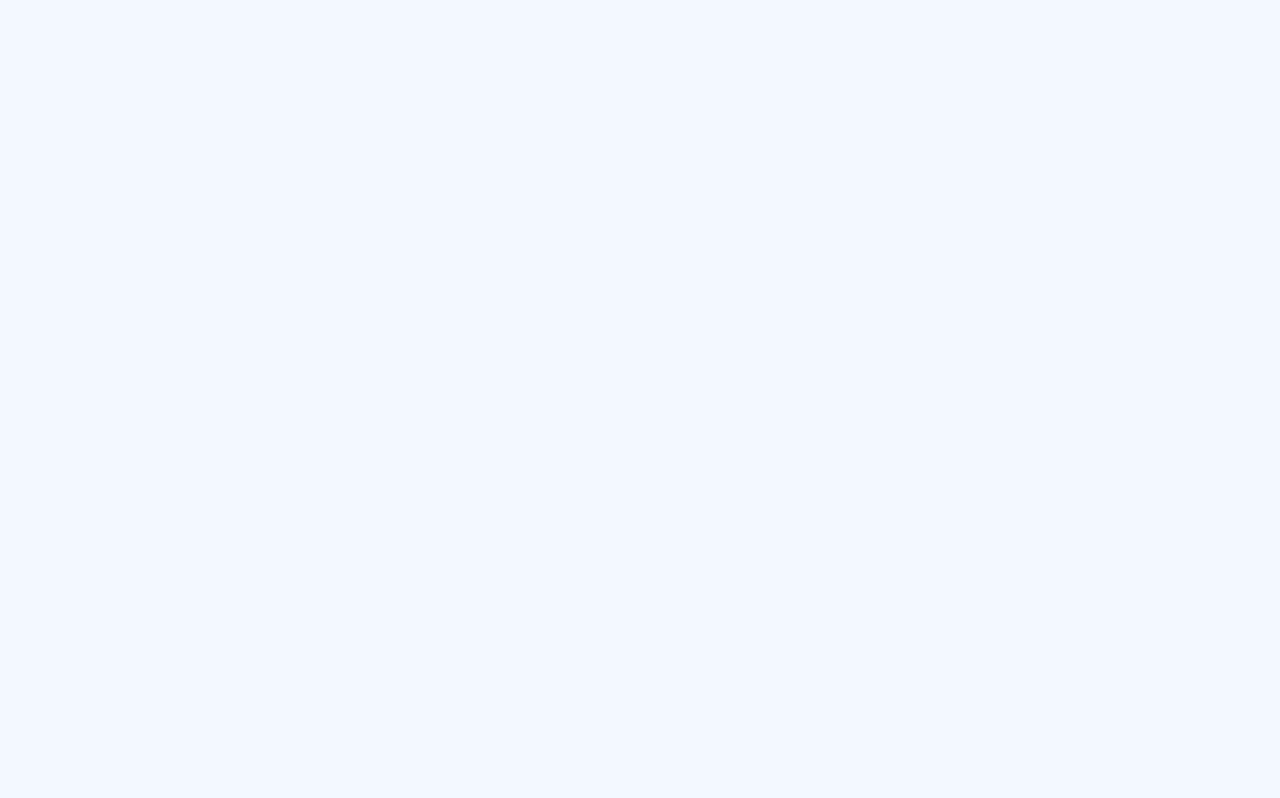
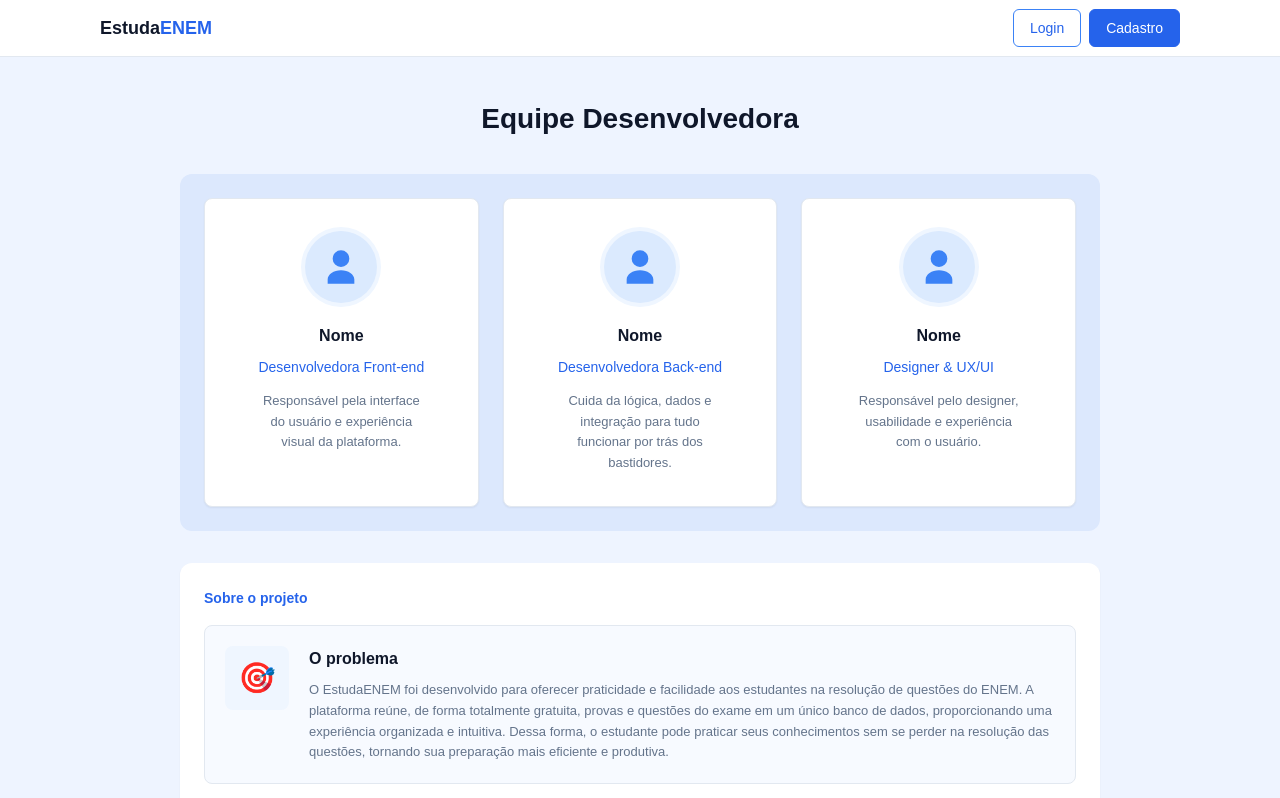
Before and after one commit to livialop/EstudaENEM, a React (Vite) app in the folder frontend/estuda-enem-app/: page /equipe in a window 1280 px wide. Before the commit this address had no page. Shown: the top 798 px of the page. Built offline with nearby package versions, Linux system fonts and the light colour scheme.

Commit message:
página sobre nós

```diff
--- a/frontend/estuda-enem-app/src/App.jsx
+++ b/frontend/estuda-enem-app/src/App.jsx
@@ -5,6 +5,7 @@ import Register from "./pages/Register";
 import Login from "./pages/Login";
 import Perfil from "./pages/Perfil";
 import Simulado from "./pages/Simulado";
+import Equipe from "./pages/Equipe";
 import AreaInicial from "./pages/AreaInicial";
 import { AuthProvider } from "./pages/areausuario/AuthContext";
 import ProtectedRoute from "./pages/areausuario/ProtectedRoute";
@@ -19,7 +20,7 @@ function App() {
           <Route path="/login" element={<Login />} />
           <Route path="/register" element={<Register />} />
           <Route path="/cadastro" element={<Register />} />
-          <Route path="/sobre" element={<Homepage />} />
+          <Route path="/equipe" element={<Equipe />} />
 
           {/* Protected routes grouped under ProtectedRoute */}
           <Route element={<ProtectedRoute />}>
--- /dev/null
+++ b/frontend/estuda-enem-app/src/pages/Equipe.jsx
@@ -0,0 +1,25 @@
+import React from "react";
+import "../styles/Equipe.css";
+
+import EquipeNavbar from "./equipe/EquipeNavbar";
+import EquipeHero from "./equipe/EquipeHero";
+import EquipeIntegrantes from "./equipe/EquipeIntegrantes";
+import SobreProjeto from "./equipe/SobreProjeto";
+
+export default function Equipe() {
+  return (
+    <>
+      <EquipeNavbar />
+
+      <div className="equipe-layout">
+        <main className="equipe-content">
+          <EquipeHero />
+
+          <EquipeIntegrantes />
+
+          <SobreProjeto />
+        </main>
+      </div>
+    </>
+  );
+}
--- /dev/null
+++ b/frontend/estuda-enem-app/src/pages/equipe/EquipeHero.jsx
@@ -0,0 +1,9 @@
+import React from "react";
+
+export default function EquipeHero({ titulo = "Equipe Desenvolvedora" }) {
+  return (
+    <section className="equipe-hero">
+      <h1 className="equipe-hero-titulo">{titulo}</h1>
+    </section>
+  );
+}
--- /dev/null
+++ b/frontend/estuda-enem-app/src/pages/equipe/EquipeIntegrantes.jsx
@@ -0,0 +1,38 @@
+import React from "react";
+import IntegranteCard from "./IntegranteCard";
+
+const INTEGRANTES = [
+  {
+    id: 1,
+    nome: "Nome",
+    funcao: "Desenvolvedora Front-end",
+    descricao: "Responsável pela interface do usuário e experiência visual da plataforma.",
+    foto: "",
+  },
+  {
+    id: 2,
+    nome: "Nome",
+    funcao: "Desenvolvedora Back-end",
+    descricao: "Cuida da lógica, dados e integração para tudo funcionar por trás dos bastidores.",
+    foto: "",
+  },
+  {
+    id: 3,
+    nome: "Nome",
+    funcao: "Designer & UX/UI",
+    descricao: "Responsável pelo designer, usabilidade e experiência com o usuário.",
+    foto: "",
+  },
+];
+
+export default function EquipeIntegrantes({ integrantes = INTEGRANTES }) {
+  return (
+    <section className="equipe-integrantes" aria-label="Integrantes da equipe">
+      <ul className="equipe-integrantes-grid">
+        {integrantes.map((integrante) => (
+          <IntegranteCard key={integrante.id} {...integrante} />
+        ))}
+      </ul>
+    </section>
+  );
+}
--- /dev/null
+++ b/frontend/estuda-enem-app/src/pages/equipe/EquipeNavbar.jsx
@@ -0,0 +1,23 @@
+import React from "react";
+import { Link } from "react-router-dom";
+
+export default function EquipeNavbar() {
+  return (
+    <header className="equipe-navbar">
+      <div className="equipe-navbar-inner">
+        <Link to="/" className="equipe-logo">
+          Estuda<span>ENEM</span>
+        </Link>
+
+        <nav className="equipe-navbar-acoes">
+          <Link to="/login" className="equipe-btn equipe-btn-outline">
+            Login
+          </Link>
+          <Link to="/register" className="equipe-btn equipe-btn-primary">
+            Cadastro
+          </Link>
+        </nav>
+      </div>
+    </header>
+  );
+}
--- /dev/null
+++ b/frontend/estuda-enem-app/src/pages/equipe/IntegranteCard.jsx
@@ -0,0 +1,21 @@
+import React from "react";
+
+export default function IntegranteCard({ nome, funcao, descricao, foto }) {
+  return (
+    <li className="integrante-card">
+      <div className="integrante-avatar">
+        {foto ? (
+          <img src={foto} alt={`Foto de ${nome}`} />
+        ) : (
+          <svg viewBox="0 0 24 24" aria-hidden="true">
+            <path d="M12 12a5 5 0 1 0 0-10 5 5 0 0 0 0 10Zm0 2c-4.4 0-8 2.5-8 5.5V22h16v-2.5c0-3-3.6-5.5-8-5.5Z" />
+          </svg>
+        )}
+      </div>
+
+      <h2 className="integrante-nome">{nome}</h2>
+      <p className="integrante-funcao">{funcao}</p>
+      <p className="integrante-descricao">{descricao}</p>
+    </li>
+  );
+}
--- /dev/null
+++ b/frontend/estuda-enem-app/src/pages/equipe/SobreProjeto.jsx
@@ -0,0 +1,43 @@
+import React from "react";
+
+const BLOCOS = [
+  {
+    id: "problema",
+    icone: "🎯",
+    titulo: "O problema",
+    texto:
+      "O EstudaENEM foi desenvolvido para oferecer praticidade e facilidade aos estudantes na resolução de questões do ENEM. A plataforma reúne, de forma totalmente gratuita, provas e questões do exame em um único banco de dados, proporcionando uma experiência organizada e intuitiva. Dessa forma, o estudante pode praticar seus conhecimentos sem se perder na resolução das questões, tornando sua preparação mais eficiente e produtiva.",
+  },
+  {
+    id: "motivacao",
+    icone: "🏆",
+    titulo: "A motivação",
+    texto:
+      "O EstudaENEM surgiu com o objetivo de facilitar o acesso dos estudantes às questões e provas do ENEM de forma gratuita, organizada e intuitiva. A plataforma reúne esses conteúdos em um único banco de dados, permitindo que o estudante pratique seus conhecimentos de maneira mais simples e eficiente, contribuindo para uma preparação mais organizada e produtiva para o exame.",
+  },
+];
+
+export default function SobreProjeto({ blocos = BLOCOS }) {
+  return (
+    <section className="sobre-projeto" aria-labelledby="sobre-projeto-titulo">
+      <h2 id="sobre-projeto-titulo" className="sobre-projeto-titulo">
+        Sobre o projeto
+      </h2>
+
+      <div className="sobre-projeto-lista">
+        {blocos.map((bloco) => (
+          <article key={bloco.id} className="sobre-projeto-item">
+            <span className="sobre-projeto-icone" aria-hidden="true">
+              {bloco.icone}
+            </span>
+
+            <div className="sobre-projeto-texto">
+              <h3>{bloco.titulo}</h3>
+              <p>{bloco.texto}</p>
+            </div>
+          </article>
+        ))}
+      </div>
+    </section>
+  );
+}
--- /dev/null
+++ b/frontend/estuda-enem-app/src/styles/Equipe.css
@@ -0,0 +1,248 @@
+/* ===== Layout geral ===== */
+.equipe-layout {
+  min-height: 100vh;
+  background-color: #eef4ff;
+}
+
+.equipe-content {
+  max-width: 960px;
+  margin: 0 auto;
+  padding: 40px 20px;
+}
+
+/* ===== Navbar ===== */
+.equipe-navbar {
+  position: sticky;
+  top: 0;
+  z-index: 10;
+  background-color: #ffffff;
+  border-bottom: 1px solid #e2e8f0;
+}
+
+.equipe-navbar-inner {
+  max-width: 1120px;
+  height: 56px;
+  margin: 0 auto;
+  padding: 0 20px;
+  display: flex;
+  align-items: center;
+  justify-content: space-between;
+}
+
+.equipe-logo {
+  font-size: 18px;
+  font-weight: 700;
+  color: #0f172a;
+  text-decoration: none;
+}
+
+.equipe-logo span {
+  color: #2563eb;
+}
+
+.equipe-navbar-acoes {
+  display: flex;
+  align-items: center;
+  gap: 8px;
+}
+
+.equipe-btn {
+  display: inline-block;
+  padding: 7px 16px;
+  border-radius: 6px;
+  font-size: 14px;
+  font-weight: 500;
+  text-decoration: none;
+  cursor: pointer;
+  transition: background-color 0.2s ease;
+}
+
+.equipe-btn-outline {
+  border: 1px solid #3b82f6;
+  color: #2563eb;
+  background-color: transparent;
+}
+
+.equipe-btn-outline:hover {
+  background-color: #eff6ff;
+}
+
+.equipe-btn-primary {
+  border: 1px solid #2563eb;
+  background-color: #2563eb;
+  color: #ffffff;
+}
+
+.equipe-btn-primary:hover {
+  background-color: #1d4ed8;
+}
+
+.equipe-btn:focus-visible {
+  outline: 2px solid #2563eb;
+  outline-offset: 2px;
+}
+
+/* ===== Hero ===== */
+.equipe-hero-titulo {
+  margin: 0;
+  text-align: center;
+  font-size: 28px;
+  font-weight: 700;
+  color: #0f172a;
+}
+
+/* ===== Integrantes ===== */
+.equipe-integrantes {
+  margin-top: 32px;
+  padding: 24px;
+  border-radius: 12px;
+  background-color: #dce8fd;
+}
+
+.equipe-integrantes-grid {
+  list-style: none;
+  margin: 0;
+  padding: 0;
+  display: grid;
+  grid-template-columns: repeat(3, 1fr);
+  gap: 24px;
+}
+
+.integrante-card {
+  display: flex;
+  flex-direction: column;
+  align-items: center;
+  text-align: center;
+  padding: 32px 24px;
+  border: 1px solid #e2e8f0;
+  border-radius: 8px;
+  background-color: #ffffff;
+  box-shadow: 0 1px 2px rgba(15, 23, 42, 0.06);
+}
+
+.integrante-avatar {
+  width: 72px;
+  height: 72px;
+  display: flex;
+  align-items: center;
+  justify-content: center;
+  border-radius: 50%;
+  background-color: #dbeafe;
+  box-shadow: 0 0 0 4px #eff6ff;
+  overflow: hidden;
+}
+
+.integrante-avatar img {
+  width: 100%;
+  height: 100%;
+  object-fit: cover;
+}
+
+.integrante-avatar svg {
+  width: 40px;
+  height: 40px;
+  fill: #3b82f6;
+}
+
+.integrante-nome {
+  margin: 20px 0 0;
+  font-size: 16px;
+  font-weight: 600;
+  color: #0f172a;
+}
+
+.integrante-funcao {
+  margin: 8px 0 0;
+  font-size: 14px;
+  font-weight: 500;
+  color: #2563eb;
+}
+
+.integrante-descricao {
+  margin: 12px 0 0;
+  max-width: 24ch;
+  font-size: 13px;
+  line-height: 1.6;
+  color: #64748b;
+}
+
+/* ===== Sobre o projeto ===== */
+.sobre-projeto {
+  margin-top: 32px;
+  padding: 24px;
+  border-radius: 12px;
+  background-color: #ffffff;
+  box-shadow: 0 1px 2px rgba(15, 23, 42, 0.06);
+}
+
+.sobre-projeto-titulo {
+  margin: 0;
+  font-size: 14px;
+  font-weight: 600;
+  color: #2563eb;
+}
+
+.sobre-projeto-lista {
+  margin-top: 16px;
+  display: flex;
+  flex-direction: column;
+  gap: 16px;
+}
+
+.sobre-projeto-item {
+  display: flex;
+  align-items: flex-start;
+  gap: 20px;
+  padding: 20px;
+  border: 1px solid #e2e8f0;
+  border-radius: 8px;
+  background-color: #f7faff;
+}
+
+.sobre-projeto-icone {
+  flex-shrink: 0;
+  width: 64px;
+  height: 64px;
+  display: flex;
+  align-items: center;
+  justify-content: center;
+  border-radius: 8px;
+  background-color: #eff6ff;
+  font-size: 30px;
+}
+
+.sobre-projeto-texto h3 {
+  margin: 0;
+  font-size: 16px;
+  font-weight: 600;
+  color: #0f172a;
+}
+
+.sobre-projeto-texto p {
+  margin: 8px 0 0;
+  font-size: 13px;
+  line-height: 1.6;
+  color: #64748b;
+}
+
+/* ===== Responsivo ===== */
+@media (max-width: 900px) {
+  .equipe-integrantes-grid {
+    grid-template-columns: repeat(2, 1fr);
+  }
+}
+
+@media (max-width: 600px) {
+  .equipe-integrantes-grid {
+    grid-template-columns: 1fr;
+  }
+
+  .equipe-hero-titulo {
+    font-size: 22px;
+  }
+
+  .sobre-projeto-item {
+    flex-direction: column;
+    gap: 12px;
+  }
+}
```
